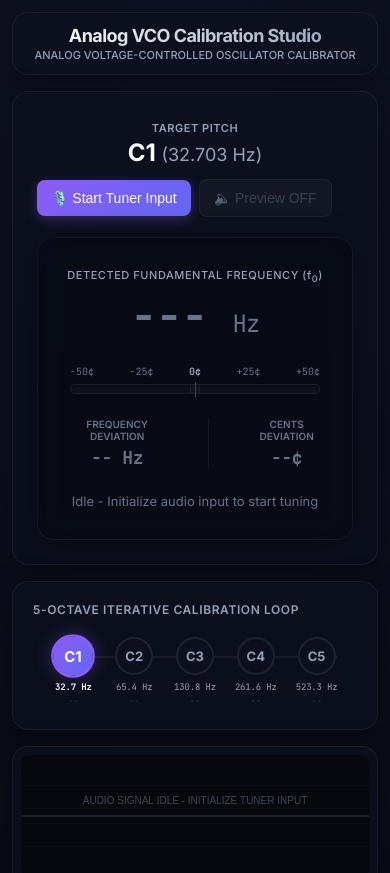
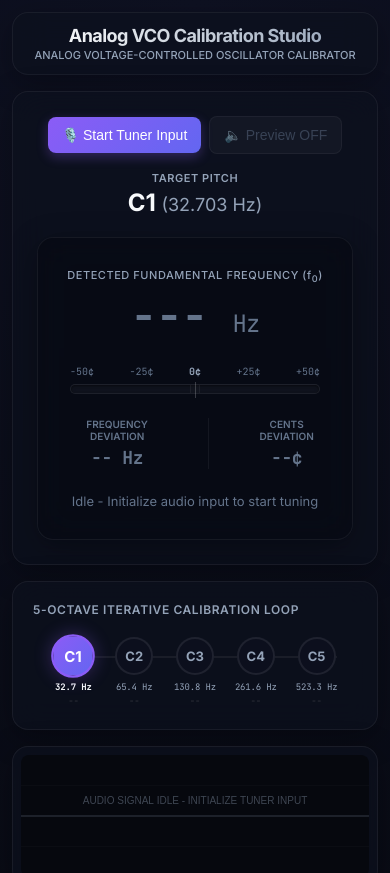
Before and after one commit to awonak/vco-calibration, a React (Vite) app: page / in a window 390 px wide. Shown: the top 873 px of the page. Built offline with nearby package versions, Linux system fonts and the light colour scheme.

Commit message:
Keep all critical elements grouped in the view port on mobile.

```diff
--- a/src/components/LiveTuner.tsx
+++ b/src/components/LiveTuner.tsx
@@ -71,7 +71,7 @@ export const LiveTuner: React.FC = () => {
           </h2>
         </div>
 
-        <div style={{ display: 'flex', gap: '8px', alignItems: 'center' }}>
+        <div className="tuner-buttons">
           <button
             id="tuner-start-btn"
             className="btn-primary"
--- a/src/index.css
+++ b/src/index.css
@@ -499,6 +499,12 @@ body {
   gap: 16px;
 }
 
+.tuner-buttons {
+  display: flex;
+  gap: 8px;
+  align-items: center;
+}
+
 .tuner-target-note {
   font-size: 32px;
   font-weight: 800;
@@ -543,10 +549,15 @@ body {
 
 @media (max-width: 768px) {
   .tuner-header {
-    flex-direction: column;
-    align-items: stretch;
+    flex-direction: column-reverse;
+    align-items: center;
     text-align: center;
     gap: 12px;
+  }
+
+  .tuner-buttons {
+    justify-content: center;
+    width: 100%;
   }
 
   .tuner-target-note {
```
